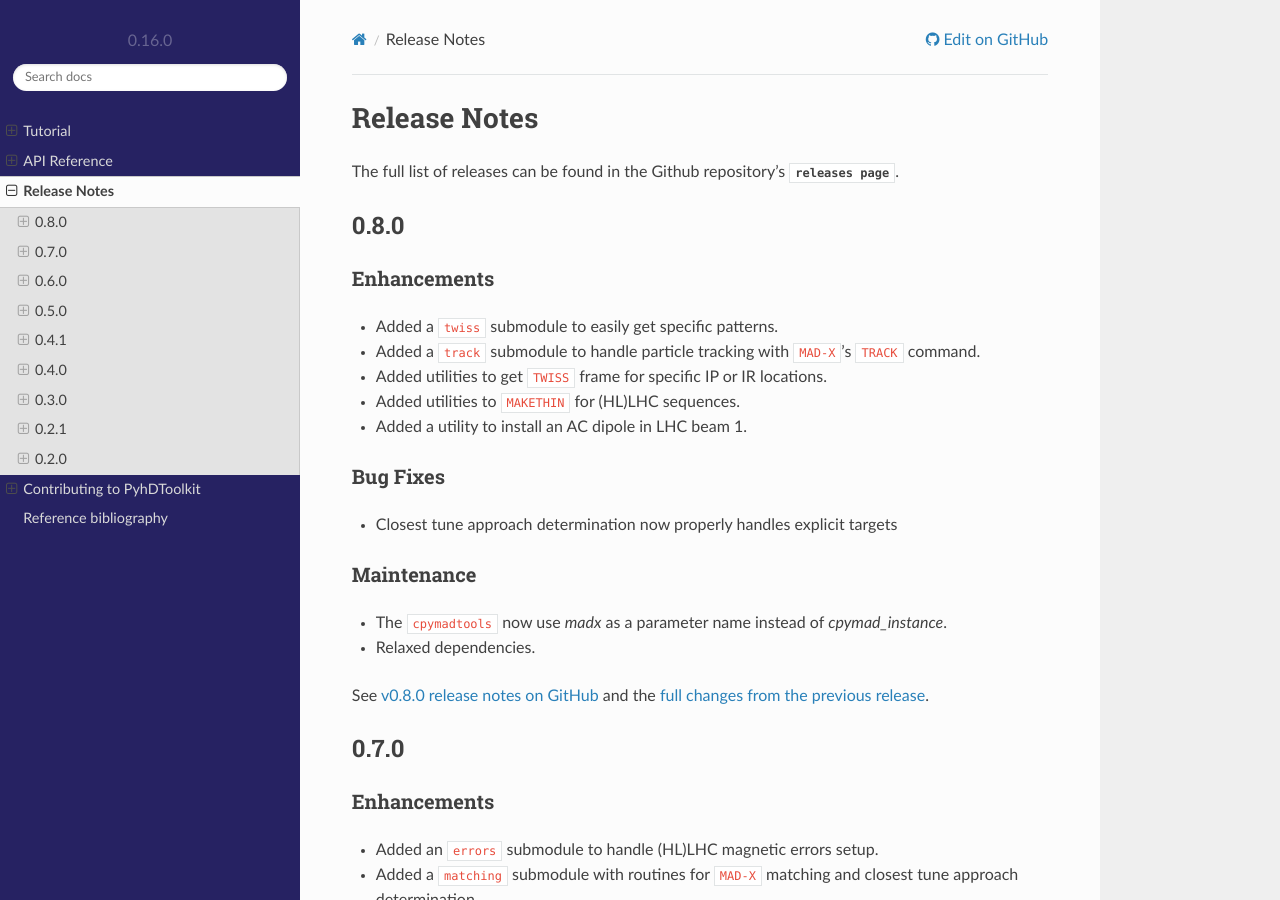
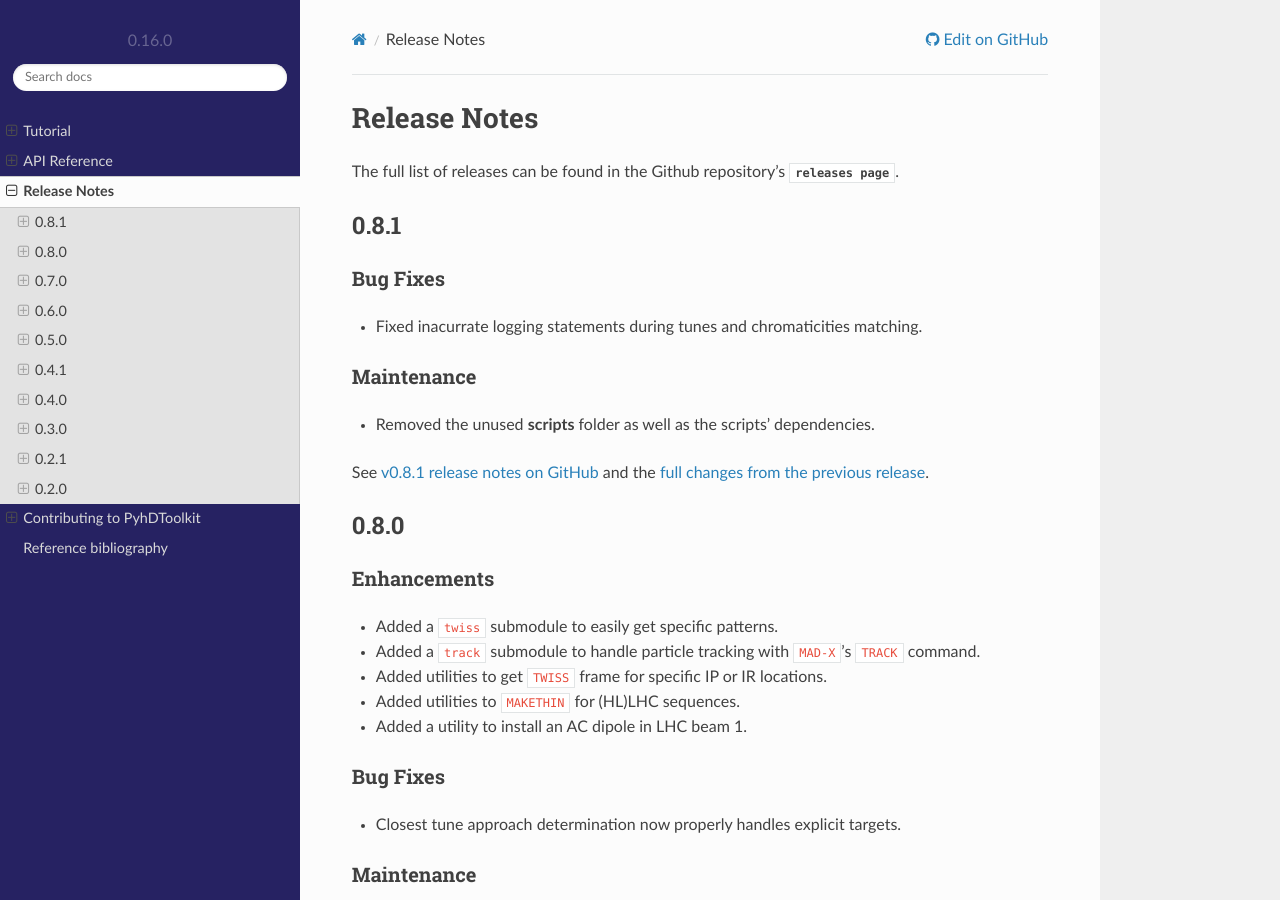
Before and after one commit to fsoubelet/PyhDToolkit, a Sphinx documentation site: the page built from docs/release.rst, in a window 1280 px wide and 900 px high. Built offline with Sphinx 7.4.7 and the Read the Docs theme 2.0.0, drawn with Linux system fonts in a browser that asks for light colours; pages that are not in the unit, such as notebooks, are missing from menus.

Commit message:
release 0.8.1

```diff
--- a/docs/release.rst
+++ b/docs/release.rst
@@ -2,6 +2,24 @@ Release Notes
 =============
 
 The full list of releases can be found in the Github repository's `releases page <https://github.com/fsoubelet/PyhDToolkit/releases>`.
+
+.. _release_0.8.1:
+
+0.8.1
+-----
+
+Bug Fixes
+~~~~~~~~~
+
+* Fixed inacurrate logging statements during tunes and chromaticities matching.
+
+Maintenance
+~~~~~~~~~~~
+
+* Removed the unused **scripts** folder as well as the scripts' dependencies.
+
+See `v0.8.1 release notes on GitHub <https://github.com/fsoubelet/PyhDToolkit/releases/tag/0.1.0>`_ and the `full changes from the previous release <https://github.com/fsoubelet/PyhDToolkit/compare/0.8.0...0.8.1>`_.
+
 
 .. _release_0.8.0:
 
@@ -20,14 +38,13 @@ Enhancements
 Bug Fixes
 ~~~~~~~~~
 
-* Closest tune approach determination now properly handles explicit targets
+* Closest tune approach determination now properly handles explicit targets.
 
 Maintenance
 ~~~~~~~~~~~
 
 * The ``cpymadtools`` now use *madx* as a parameter name instead of *cpymad_instance*.
 * Relaxed dependencies.
-
 
 See `v0.8.0 release notes on GitHub <https://github.com/fsoubelet/PyhDToolkit/releases/tag/0.8.0>`_ and the `full changes from the previous release <https://github.com/fsoubelet/PyhDToolkit/compare/0.7.0...0.8.0>`_.
 
```
